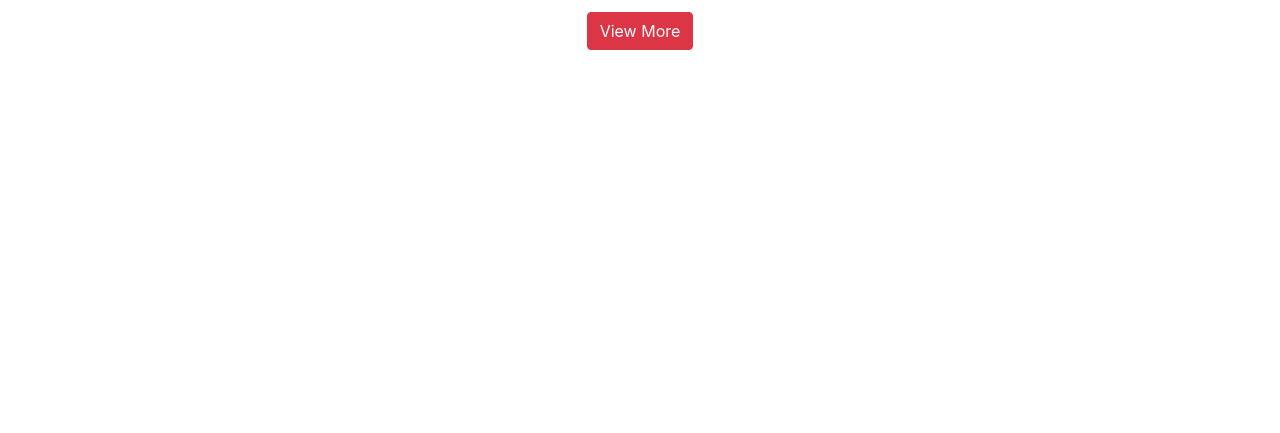
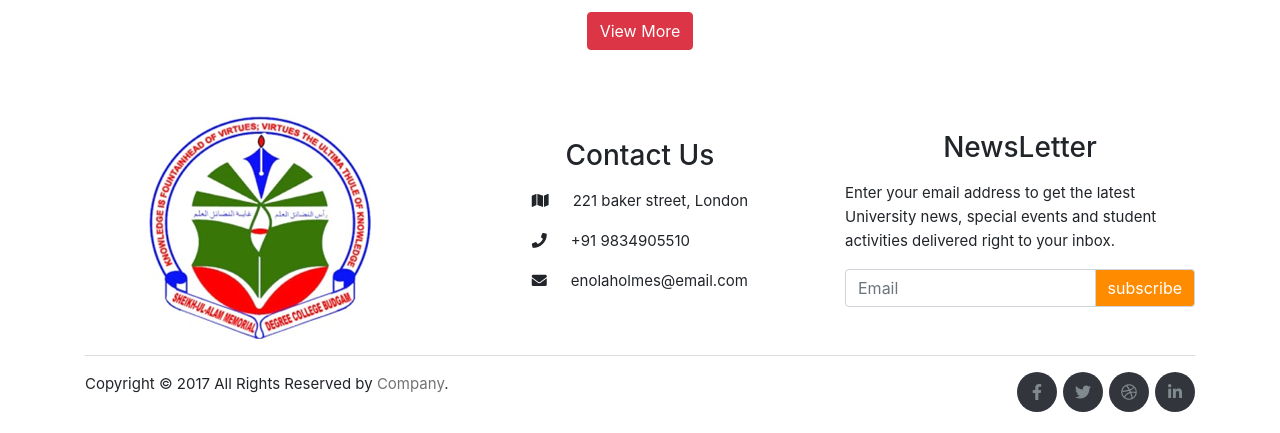
Before and after one commit to TidbitsJS/University-Website, a React (Create React App) app: page / in a window 1280 px wide. Shown: the part 4017-4450 px from the top of the page. Before the commit the page ends 4087 px from the top, so only its background shows below. Built offline with nearby package versions, Linux system fonts and the light colour scheme.

Commit message:
footer creation

```diff
--- a/src/App.js
+++ b/src/App.js
@@ -6,6 +6,7 @@ import VideoPage from "./container/videoSection/VideoPage";
 import Courses from "./container/courses/Courses";
 import Message from "./container/Messages/Message";
 import PhotoGallary from "./container/gallery/PhotoGallery";
+import Footer from "./container/footer/Footer";
 
 function App() {
   return (
@@ -16,6 +17,7 @@ function App() {
       <VideoPage />
       <Courses />
       <PhotoGallary />
+      <Footer />
     </div>
   );
 }
--- /dev/null
+++ b/src/container/footer/Footer.js
@@ -0,0 +1,118 @@
+import React, { Component } from "react";
+import { Container, Row, Col, Image } from "react-bootstrap";
+import college from "../../images/College Logo.png";
+import "./footer.css";
+
+export class Footer extends Component {
+  render() {
+    return (
+      <footer className="site-footer" id="contact">
+        <Container>
+          <Row>
+            <Col
+              sm={6}
+              md={4}
+              className="mx-auto d-flex justify-content-center flex-wrap"
+            >
+              <Image src={college} fluid />
+            </Col>
+            <Col
+              sm={6}
+              md={4}
+              className="d-flex mt-4 justify-content-start align-items-center flex-column flex-wrap"
+            >
+              <h3 className="mb-3 text-capitalize">contact us</h3>
+              <div className="justify-content-start align-items-center flex-column">
+                <p class="d-flex flex-wrap">
+                  <span class="mr-4 footer-icon">
+                    <i class="fas fa-map"></i>
+                  </span>
+                  <span>221 baker street, London</span>
+                </p>
+                <p class="d-flex flex-wrap">
+                  <span class="mr-4 footer-icon">
+                    <i class="fas fa-phone"></i>
+                  </span>
+                  <span>+91 9834905510 </span>
+                </p>
+                <p class="d-flex flex-wrap">
+                  <span class="mr-4 footer-icon">
+                    <i class="fas fa-envelope"></i>
+                  </span>
+                  <span>enolaholmes@email.com</span>
+                </p>
+              </div>
+            </Col>
+            <Col
+              sm={6}
+              md={4}
+              className="mx-auto mt-3 d-flex justify-content-start align-items-center flex-column flex-wrap"
+            >
+              <h3 className="mb-3">NewsLetter</h3>
+              <div>
+                Enter your email address to get the latest University news,
+                special events and student activities delivered right to your
+                inbox.
+                <div class="input-group mb-3 mt-3 is-warning">
+                  <input
+                    type="email"
+                    class="form-control"
+                    placeholder="Email"
+                    aria-label="Email"
+                    aria-describedby="basic-addon2"
+                  />
+                  <div class="input-group-append">
+                    <span
+                      class="input-group-text"
+                      style={{ backgroundColor: "darkorange", color: "white" }}
+                      id="basic-addon2"
+                    >
+                      subscribe
+                    </span>
+                  </div>
+                </div>
+              </div>
+            </Col>
+          </Row>
+          <hr />
+        </Container>
+        <Container>
+          <Row>
+            <Col md={8} sm={6} xs={12}>
+              <p class="copyright-text">
+                Copyright &copy; 2017 All Rights Reserved by
+                <a href="#copyright"> Company</a>.
+              </p>
+            </Col>
+            <Col md={4} sm={6} xs={12}>
+              <ul class="social-icons">
+                <li>
+                  <a class="facebook" href="#fb">
+                    <i class="fab fa-facebook-f"></i>
+                  </a>
+                </li>
+                <li>
+                  <a class="twitter" href="#twitter">
+                    <i class="fab fa-twitter"></i>
+                  </a>
+                </li>
+                <li>
+                  <a class="dribbble" href="#dribble">
+                    <i class="fab fa-dribbble"></i>
+                  </a>
+                </li>
+                <li>
+                  <a class="linkedin" href="#linkedin">
+                    <i class="fab fa-linkedin-in"></i>
+                  </a>
+                </li>
+              </ul>
+            </Col>
+          </Row>
+        </Container>
+      </footer>
+    );
+  }
+}
+
+export default Footer;
--- /dev/null
+++ b/src/container/footer/footer.css
@@ -0,0 +1,161 @@
+.site-footer {
+  padding: 45px 0 20px;
+  font-size: 15px;
+  line-height: 24px;
+}
+
+.site-footer hr {
+  border-top-color: #bbb;
+  opacity: 0.5;
+}
+
+.site-footer hr.small {
+  margin: 20px 0;
+}
+
+.site-footer h6 {
+  font-size: 16px;
+  text-transform: uppercase;
+  margin-top: 5px;
+  letter-spacing: 2px;
+}
+
+.site-footer a {
+  color: #737373;
+}
+
+.site-footer a:hover {
+  color: #3366cc;
+  text-decoration: none;
+}
+
+.footer-links {
+  padding-left: 0;
+  list-style: none;
+}
+
+.footer-links li {
+  display: block;
+}
+
+.footer-links a {
+  color: #737373;
+}
+
+.footer-links a:active,
+.footer-links a:focus,
+.footer-links a:hover {
+  color: #3366cc;
+  text-decoration: none;
+}
+
+.footer-links.inline li {
+  display: inline-block;
+}
+
+.site-footer .social-icons {
+  text-align: right;
+}
+
+.site-footer .social-icons a {
+  width: 40px;
+  height: 40px;
+  line-height: 40px;
+  margin-left: 6px;
+  margin-right: 0;
+  border-radius: 100%;
+  background-color: #33353d;
+}
+
+.copyright-text {
+  margin: 0;
+}
+
+@media (max-width: 991px) {
+  .site-footer [class^="col-"] {
+    margin-bottom: 30px;
+  }
+}
+@media (max-width: 767px) {
+  .site-footer {
+    padding-bottom: 0;
+  }
+
+  .site-footer .copyright-text,
+  .site-footer .social-icons {
+    text-align: center;
+  }
+}
+
+.social-icons {
+  padding-left: 0;
+  margin-bottom: 0;
+  list-style: none;
+}
+
+.social-icons li {
+  display: inline-block;
+  margin-bottom: 4px;
+}
+
+.social-icons li.title {
+  margin-right: 15px;
+  text-transform: uppercase;
+  color: #96a2b2;
+  font-weight: 700;
+  font-size: 13px;
+}
+
+.social-icons a {
+  background-color: #eceeef;
+  color: #818a91;
+  font-size: 16px;
+  display: inline-block;
+  line-height: 44px;
+  width: 44px;
+  height: 44px;
+  text-align: center;
+  margin-right: 8px;
+  border-radius: 100%;
+  -webkit-transition: all 0.2s linear;
+  -o-transition: all 0.2s linear;
+  transition: all 0.2s linear;
+}
+
+.social-icons a:active,
+.social-icons a:focus,
+.social-icons a:hover {
+  color: #fff;
+  background-color: #29aafe;
+}
+
+.social-icons.size-sm a {
+  line-height: 34px;
+  height: 34px;
+  width: 34px;
+  font-size: 14px;
+}
+
+.social-icons a.facebook:hover {
+  background-color: #3b5998;
+}
+
+.social-icons a.twitter:hover {
+  background-color: #00aced;
+}
+
+.social-icons a.linkedin:hover {
+  background-color: #007bb6;
+}
+
+.social-icons a.dribbble:hover {
+  background-color: #ea4c89;
+}
+
+@media (max-width: 767px) {
+  .social-icons li.title {
+    display: block;
+    margin-right: 0;
+    font-weight: 600;
+  }
+}
```
